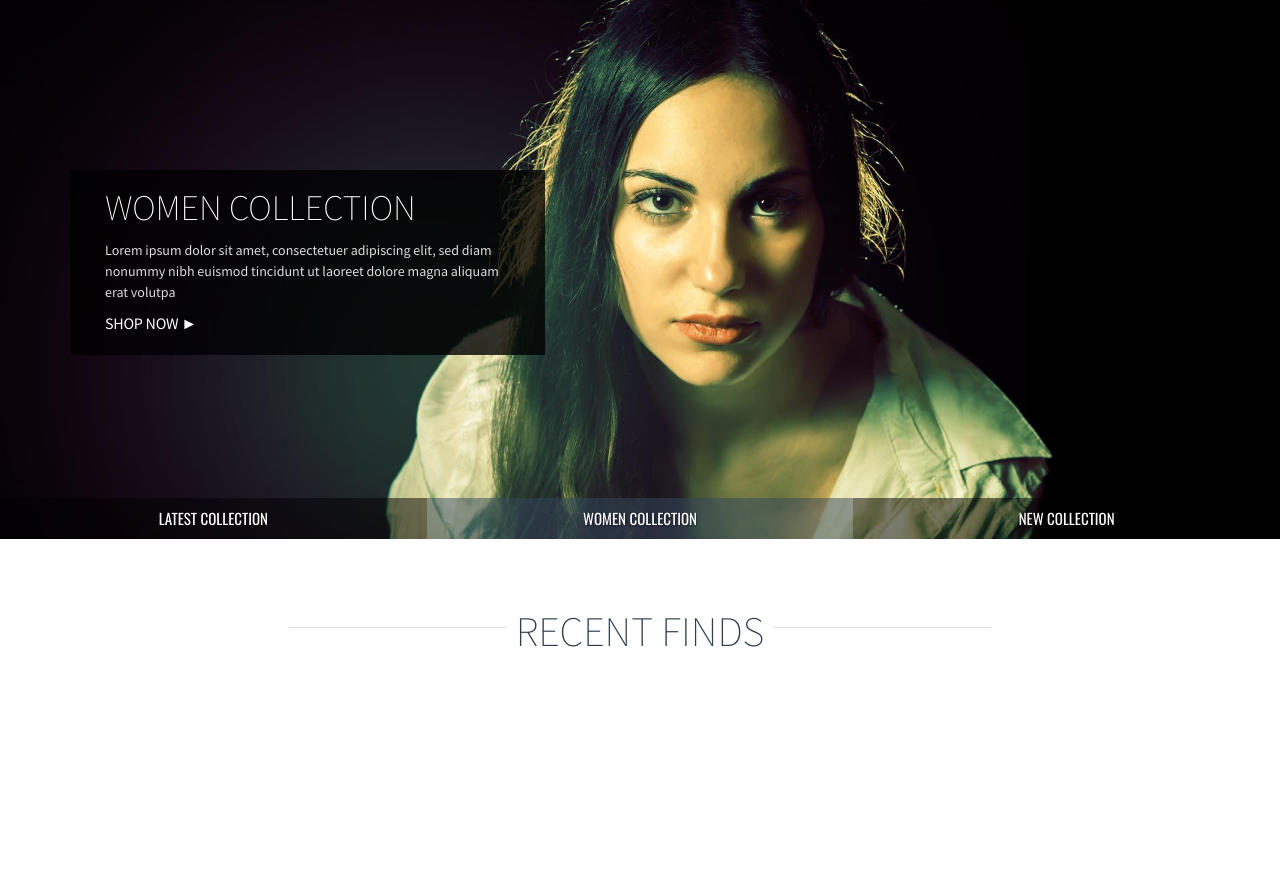
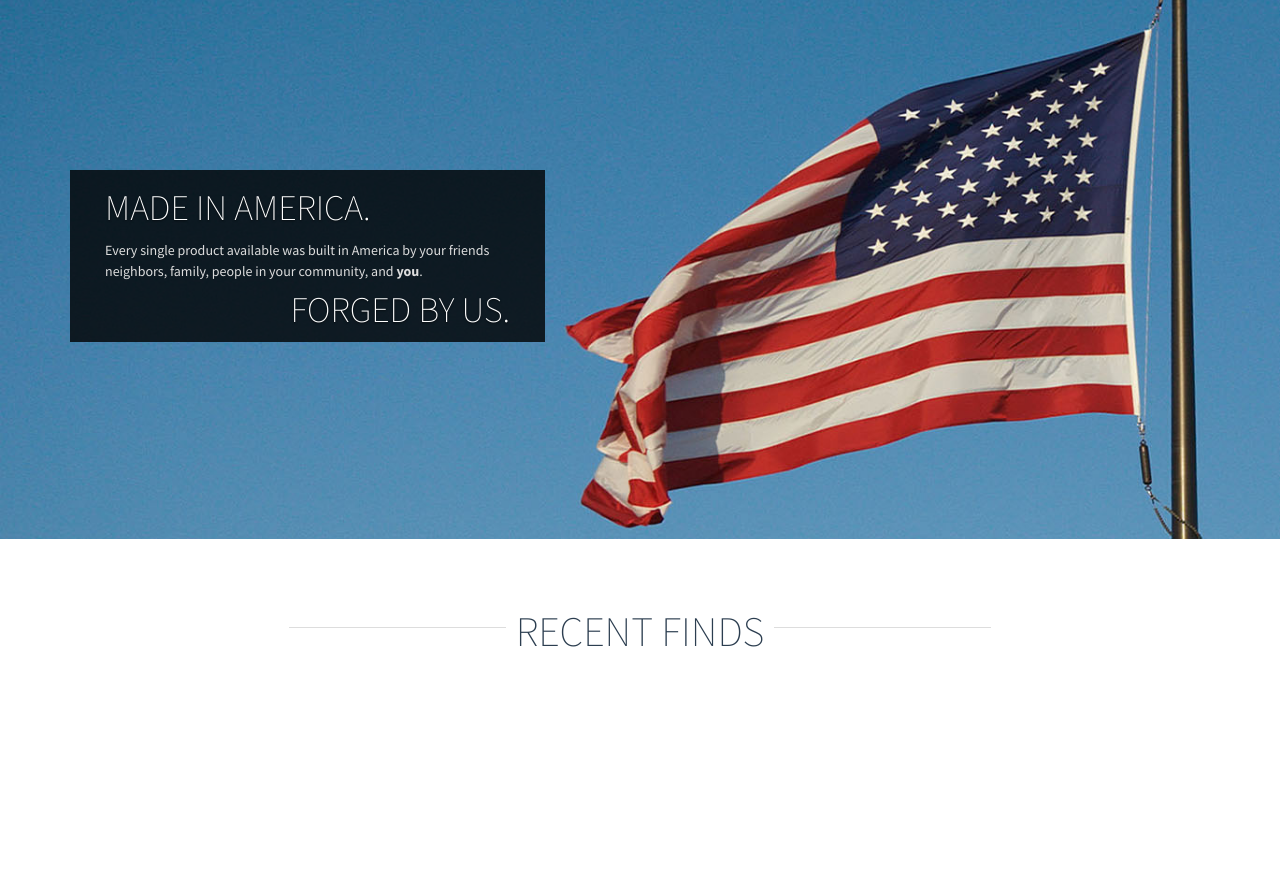
Before and after one commit to phrac/forgedbyus, a Django app: page / in a window 1280 px wide. Shown: the part 81-952 px from the top of the page. Run offline with Django 3.2, Linux system fonts and the light colour scheme; data that the repository does not hold is empty; some libraries are stand-ins or nearby versions.

Commit message:
Fix the landing page product slider.

```diff
--- a/templates/index.html
+++ b/templates/index.html
@@ -9,60 +9,23 @@
             </ul>
             <div class="slider slider-v2">
                 <div class="slider-item slider-item-img1 "
-                     data-cycle-pager-template="<a href=#> LATEST COLLECTION </a>">
-                    <div class="sliderInfo">
-                        <div class="container">
-                            <div class="col-lg-5 col-md-5 col-sm-5 pull-right sliderText dark alpha80 hidden-xs">
-                                <div class="inner">
-                                    <h1>LATEST COLLECTION</h1>
-
-                                    <p class="hidden-xs"> Lorem ipsum dolor sit amet, consectetuer adipiscing elit,
-                                        sed diam nonummy nibh euismod tincidunt ut
-                                        laoreet dolore magna aliquam erat volutpa </p>
-                                    <a href="category.html" class="slide-link">SHOP NOW <span
-                                            class="arrowUnicode">►</span></a></div>
-                            </div>
-                        </div>
-                    </div>
-                    <img alt="img" src="{% static 'images/slider/slider3.jpg' %}" class="img-responsive parallaximg sliderImg"></div>
-                <!--/.slider-item-->
-
-                <div class="slider-item slider-item-img2  parallax"
-                     data-cycle-pager-template="<a href=#> WOMEN COLLECTION </a>">
+                     data-cycle-pager-template="">
                     <div class="sliderInfo">
                         <div class="container">
                             <div class="col-lg-5 col-md-5 col-sm-5 pull-left sliderText dark alpha80 hidden-xs">
                                 <div class="inner">
-                                    <h1>WOMEN COLLECTION</h1>
+                                    <h1>MADE IN AMERICA.</h1>
 
-                                    <p class="hidden-xs"> Lorem ipsum dolor sit amet, consectetuer adipiscing elit,
-                                        sed diam nonummy nibh euismod tincidunt ut
-                                        laoreet dolore magna aliquam erat volutpa </p>
-                                    <a href="category.html" class="slide-link">SHOP NOW <span
-                                            class="arrowUnicode">►</span></a></div>
+                                    <p class="hidden-xs">
+                                        Every single product available was built in America by your friends
+                                        neighbors, family, people in your community, and <strong>you</strong>.
+                                    </p>
+                                    <h1 class="pull-right">FORGED BY US.</h1>
+                                </div>
                             </div>
                         </div>
                     </div>
-                    <img alt="img" src="{% static "images/slider/slider4.jpg" %}" class="img-responsive parallaximg sliderImg"></div>
-                <!--/.slider-item-->
-
-                <div class="slider-item slider-item-img3  parallax"
-                     data-cycle-pager-template="<a href=#> NEW COLLECTION </a>">
-                    <div class="sliderInfo">
-                        <div class="container">
-                            <div class="col-lg-4 col-md-4 col-sm-5 pull-right sliderText dark alpha80 transformRight hidden-xs">
-                                <div class="inner">
-                                    <h1>NEW COLLECTION</h1>
-
-                                    <p class="hidden-xs"> Lorem ipsum dolor sit amet, consectetuer adipiscing elit,
-                                        sed diam nonummy nibh euismod tincidunt ut
-                                        laoreet dolore magna aliquam erat volutpa </p>
-                                    <a href="category.html" class="slide-link">SHOP NOW <span
-                                            class="arrowUnicode">►</span></a></div>
-                            </div>
-                        </div>
-                    </div>
-                    <img alt="img" src="{% static "images/slider/slider2.jpg" %}" class="img-responsive parallaximg sliderImg"></div>
+                    <img alt="img" src="{% static 'images/parallax/parallax.jpg' %}" class="img-responsive parallaximg sliderImg"></div>
                 <!--/.slider-item-->
             </div>
             <!--/.slider-v2-->
@@ -90,27 +53,6 @@
     <!--/.featuredPostContainer-->
 </div>
 <!-- /main container -->
-
-<div class="parallax-section parallax-image-1">
-    <div class="container">
-        <div class="row ">
-            <div class="col-xs-12 col-sm-12 col-md-12 col-lg-12">
-                <div class="parallax-content clearfix">
-                    <h1 class="parallaxPrce"> $200 </h1>
-
-                    <h2 class="uppercase">FREE INTERNATIONAL SHIPPING! Get Free Shipping Coupons</h2>
-
-                    <h3> Energistically develop parallel mindshare rather than premier deliverables. </h3>
-
-                    <div style="clear:both"></div>
-                    <a class="btn btn-discover "> <i class="fa fa-shopping-cart"></i> SHOP NOW </a></div>
-            </div>
-        </div>
-        <!--/.row-->
-    </div>
-    <!--/.container-->
-</div>
-<!--/.parallax-image-1-->
 
 <div class="container main-container">
 
```
Also changed, not shown: static/images/parallax/parallax-dark.jpg, static/images/parallax/parallax.jpg.
